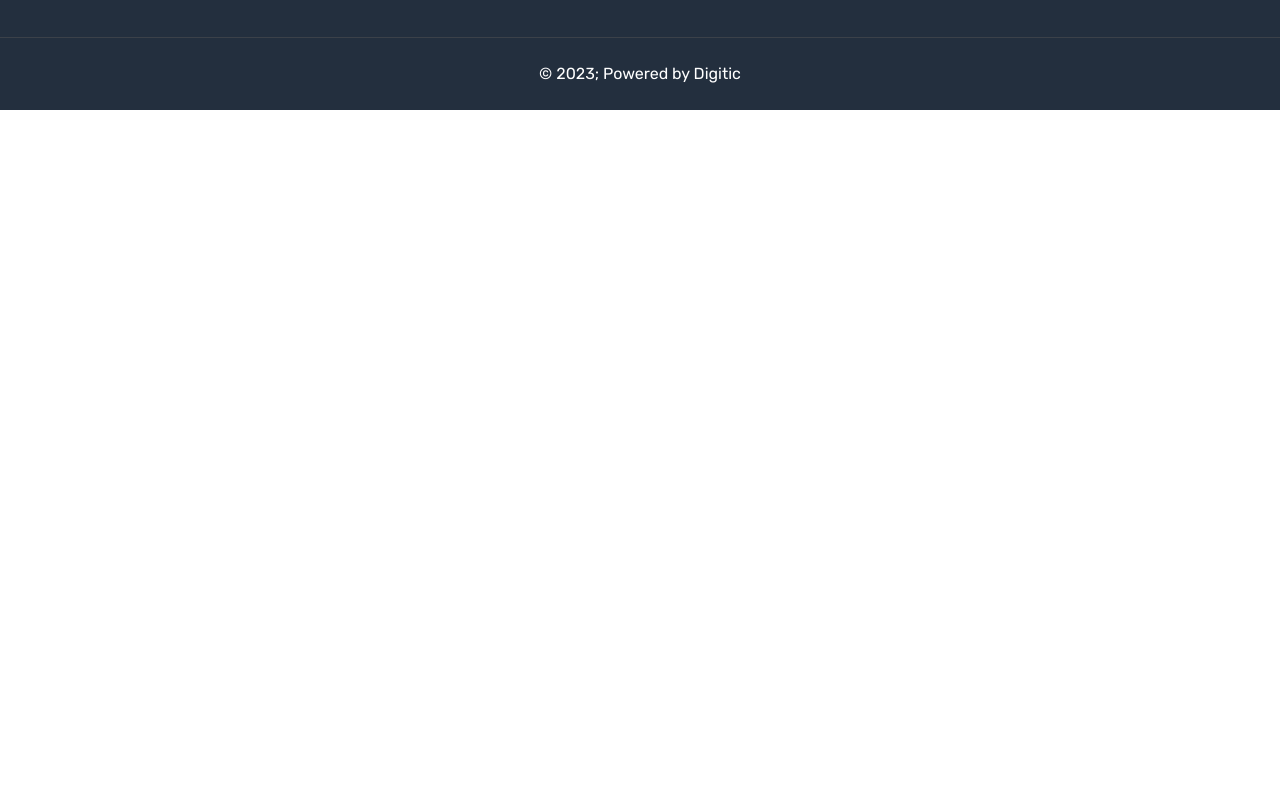
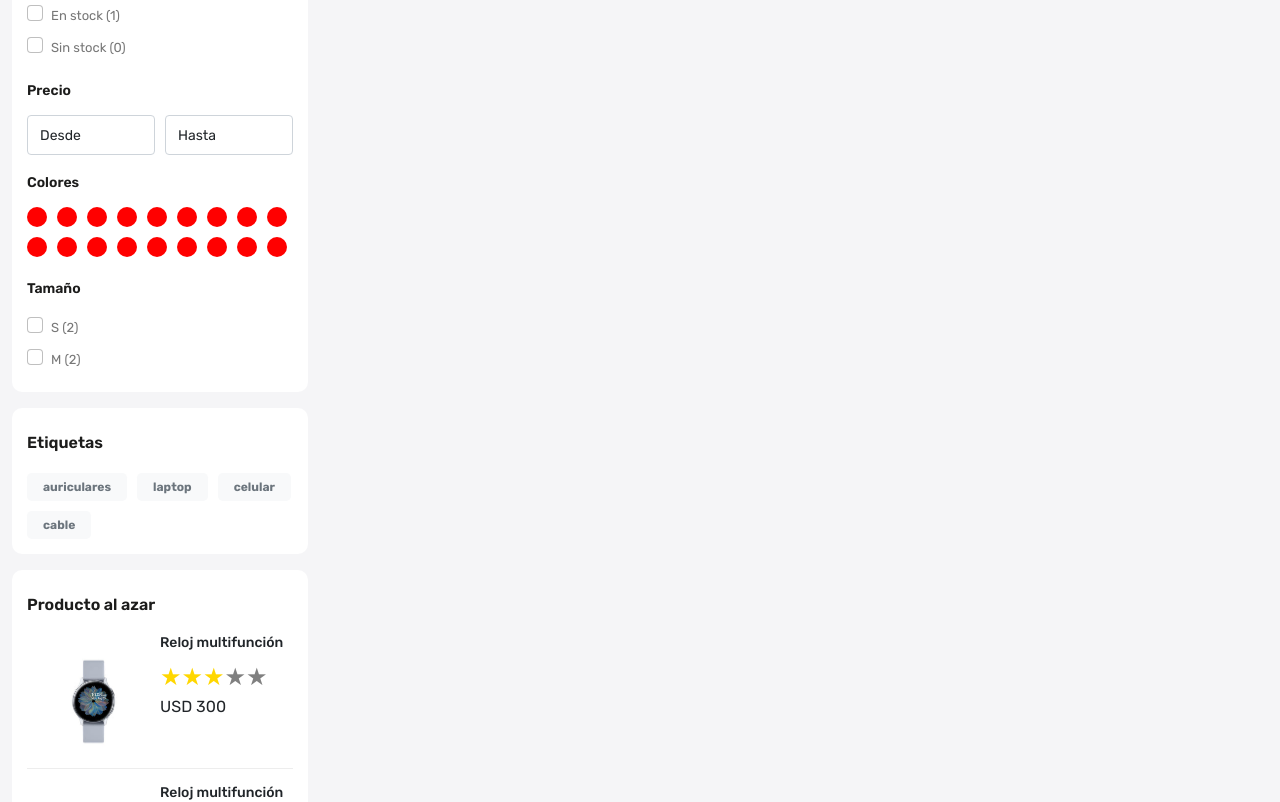
Before and after one commit to francolivelli/digistore, a React (Create React App) app in the folder client/: page /store in a window 1280 px wide. Shown: the part 665-1467 px from the top of the page. Before the commit the page ends 800 px from the top, so only its background shows below. Built offline with nearby package versions, Linux system fonts and the light colour scheme.

Commit message:
filter products

```diff
--- a/client/src/App.css
+++ b/client/src/App.css
@@ -375,3 +375,72 @@
 }
 
 /* Home Page Ends Here */
+
+/* Our Store Page */
+
+.filter-card {
+  background-color: white;
+  border-radius: 10px;
+  padding: 15px 15px;
+}
+
+.filter-title {
+  font-size: 16px;
+  line-height: 20px;
+  font-weight: 600;
+  color: var(--color-1c1c1b);
+  margin-top: 10px;
+  margin-bottom: 20px;
+}
+
+.filter-card ul,
+.filter-card .form-check-label {
+  list-style-type: none;
+  font-size: 13px;
+  line-height: 30px;
+  color: var(--color-777777);
+  cursor: pointer;
+}
+
+.filter-card .form-check-input:focus {
+  box-shadow: none;
+  border-color: rgba(0, 0, 0, 0.25);
+}
+
+.filter-card .form-check-input:checked {
+  background-color: var(--color-febd69);
+  border-color: var(--color-febd69);
+}
+
+.sub-title {
+  font-size: 14px;
+  font-weight: 600;
+  color: var(--color-1c1c1b);
+  margin-bottom: 15px;
+  margin-top: 20px;
+}
+
+.colors {
+  list-style-type: none;
+  display: flex;
+  flex-wrap: wrap;
+  gap: 10px;
+}
+
+.colors li {
+  width: 20px;
+  height: 20px;
+  background-color: red;
+  border-radius: 50%;
+}
+
+.random-products h5 {
+  font-size: 14px;
+  margin-bottom: 8px;
+}
+
+.random-products:first-child {
+  border-bottom: 1px solid var(--color-ededed);
+}
+
+/* Our Store Page Ends Here*/
--- a/client/src/pages/OurStore.js
+++ b/client/src/pages/OurStore.js
@@ -1,12 +1,224 @@
 import React from "react";
 import BreadCrumb from "../components/BreadCrumb";
 import Meta from "../components/Meta";
+import ReactStars from "react-rating-stars-component";
 
 const OurStore = () => {
   return (
     <>
-      <Meta title={"Nuestra tienda"}/>
+      <Meta title={"Nuestra tienda"} />
       <BreadCrumb title="Nuestra tienda" />
+      <div className="store-wrapper home-wrapper-2 py-5">
+        <div className="container-xxl">
+          <div className="row">
+            <div className="col-3">
+              <div className="filter-card mb-3">
+                <h3 className="filter-title">Comprar por categorías</h3>
+                <div>
+                  <ul className="ps-0">
+                    <li>Relojes</li>
+                    <li>TV</li>
+                    <li>Cámaras</li>
+                    <li>Laptops</li>
+                  </ul>
+                </div>
+              </div>
+              <div className="filter-card mb-3">
+                <h3 className="filter-title">Filtrar por</h3>
+                <div>
+                  <h5 className="sub-title">Disponibilidad</h5>
+                  <div>
+                    <div className="form-check ps-0">
+                      <div className="form-check">
+                        <input
+                          className="form-check-input"
+                          type="checkbox"
+                          value=""
+                          id=""
+                        />
+                        <label className="form-check-label" htmlFor="">
+                          En stock (1)
+                        </label>
+                      </div>
+                      <div className="form-check">
+                        <input
+                          className="form-check-input"
+                          type="checkbox"
+                          value=""
+                          id=""
+                        />
+                        <label className="form-check-label" htmlFor="">
+                          Sin stock (0)
+                        </label>
+                      </div>
+                    </div>
+                  </div>
+                  <h5 className="sub-title">Precio</h5>
+                  <div className="d-flex align-items-center gap-10">
+                    <div className="form-floating ">
+                      <input
+                        type="email"
+                        className="form-control "
+                        id="floatingInput"
+                        placeholder="Desde"
+                        style={{
+                          height: "40px",
+                        }}
+                      />
+                      <label
+                        htmlFor="floatingInput"
+                        style={{
+                          padding: 12,
+                          textAlign: "center",
+                          fontSize: "14px",
+                          lineHeight: "16px",
+                        }}>
+                        Desde
+                      </label>
+                    </div>
+                    <div className="form-floating">
+                      <input
+                        type="email"
+                        className="form-control "
+                        id="floatingInput"
+                        placeholder="Hasta"
+                        style={{
+                          height: "40px",
+                        }}
+                      />
+                      <label
+                        htmlFor="floatingInput"
+                        style={{
+                          padding: 12,
+                          textAlign: "center",
+                          fontSize: "14px",
+                          lineHeight: "16px",
+                        }}>
+                        Hasta
+                      </label>
+                    </div>
+                  </div>
+                  <h5 className="sub-title">Colores</h5>
+                  <div>
+                    <ul className="colors ps-0 mb-4">
+                      <li></li>
+                      <li></li>
+                      <li></li>
+                      <li></li>
+                      <li></li>
+                      <li></li>
+                      <li></li>
+                      <li></li>
+                      <li></li>
+                      <li></li>
+                      <li></li>
+                      <li></li>
+                      <li></li>
+                      <li></li>
+                      <li></li>
+                      <li></li>
+                      <li></li>
+                      <li></li>
+                    </ul>
+                  </div>
+                  <h5 className="sub-title">Tamaño</h5>
+                  <div>
+                    <div className="form-check ps-0">
+                      <div className="form-check">
+                        <input
+                          className="form-check-input"
+                          type="checkbox"
+                          value=""
+                          id="color-1"
+                        />
+                        <label className="form-check-label" htmlFor="color-1">
+                          S (2)
+                        </label>
+                      </div>
+                      <div className="form-check">
+                        <input
+                          className="form-check-input"
+                          type="checkbox"
+                          value=""
+                          id="color-2"
+                        />
+                        <label className="form-check-label" htmlFor="color-2">
+                          M (2)
+                        </label>
+                      </div>
+                    </div>
+                  </div>
+                </div>
+              </div>
+              <div className="filter-card mb-3">
+                <h3 className="filter-title">Etiquetas</h3>
+                <div>
+                  <div className="product-tags d-flex flex-wrap align-items-center gap-10">
+                    <span className="badge bg-light text-secondary rounded-3 py-2 px-3">
+                      auriculares
+                    </span>
+                    <span className="badge bg-light text-secondary rounded-3 py-2 px-3">
+                      laptop
+                    </span>
+                    <span className="badge bg-light text-secondary rounded-3 py-2 px-3">
+                      celular
+                    </span>
+                    <span className="badge bg-light text-secondary rounded-3 py-2 px-3">
+                      cable
+                    </span>
+                  </div>
+                </div>
+              </div>
+              <div className="filter-card mb-3">
+                <h3 className="filter-title">Producto al azar</h3>
+                <div>
+                  <div className="random-products d-flex mb-3">
+                    <div className="w-50">
+                      <img
+                        src="images/watch.jpg"
+                        className="img-fluid"
+                        alt="watch"
+                      />
+                    </div>
+                    <div className="w-50">
+                      <h5>Reloj multifunción</h5>
+                      <ReactStars
+                        count={5}
+                        value={3}
+                        edit={false}
+                        size={24}
+                        activeColor="#ffd700"
+                      />
+                      <p>USD 300</p>
+                    </div>
+                  </div>
+                  <div className="random-products d-flex">
+                    <div className="w-50">
+                      <img
+                        src="images/watch.jpg"
+                        className="img-fluid"
+                        alt="watch"
+                      />
+                    </div>
+                    <div className="w-50">
+                      <h5>Reloj multifunción</h5>
+                      <ReactStars
+                        count={5}
+                        value={3}
+                        edit={false}
+                        size={24}
+                        activeColor="#ffd700"
+                      />
+                      <p>USD 300</p>
+                    </div>
+                  </div>
+                </div>
+              </div>
+            </div>
+            <div className="col-9"></div>
+          </div>
+        </div>
+      </div>
     </>
   );
 };
```
